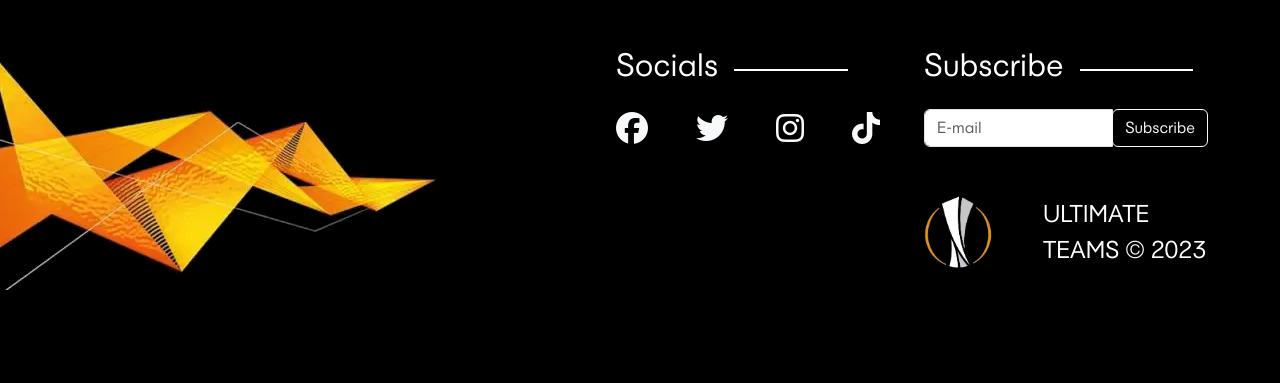
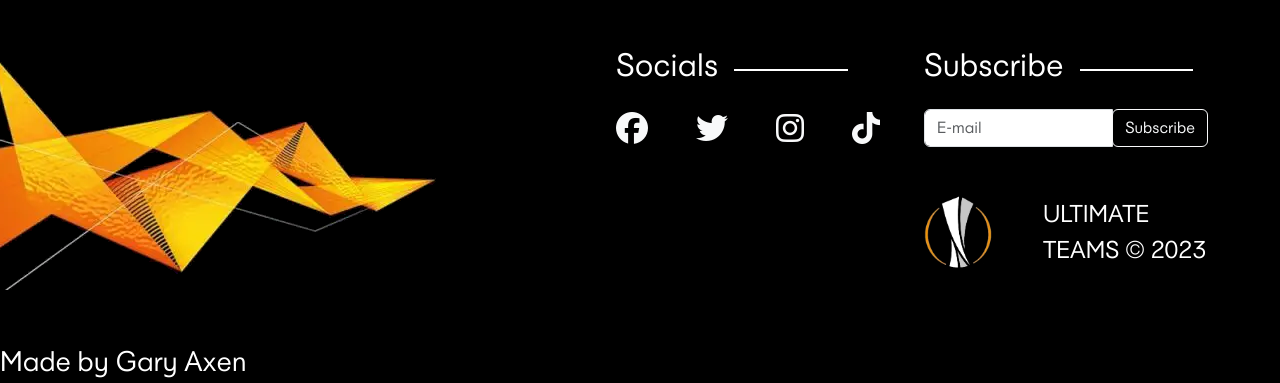
Before and after one commit to LeBigSky/django_football_Jeremy_Gary, a Django app: page / in a window 1280 px wide. Shown: the part 3619-4002 px from the top of the page. Before the commit the page ends 3909 px from the top, so only its background shows below. Run offline with Django 4.2, Linux system fonts and the light colour scheme; data that the repository does not hold is empty; some libraries are stand-ins or nearby versions.

Commit message:
Add creator credit to footer

```diff
--- a/projet3/application/templates/app/partials/footer.html
+++ b/projet3/application/templates/app/partials/footer.html
@@ -41,4 +41,7 @@
             </div>
         </div>
     </div>
+    <span class="ms-auto text-white fs-3">
+        Made by <a href="https://diligency.be" target="_blank" class="text-white text-decoration-none">Gary Axen</a>
+    </span>
 </footer>
```
